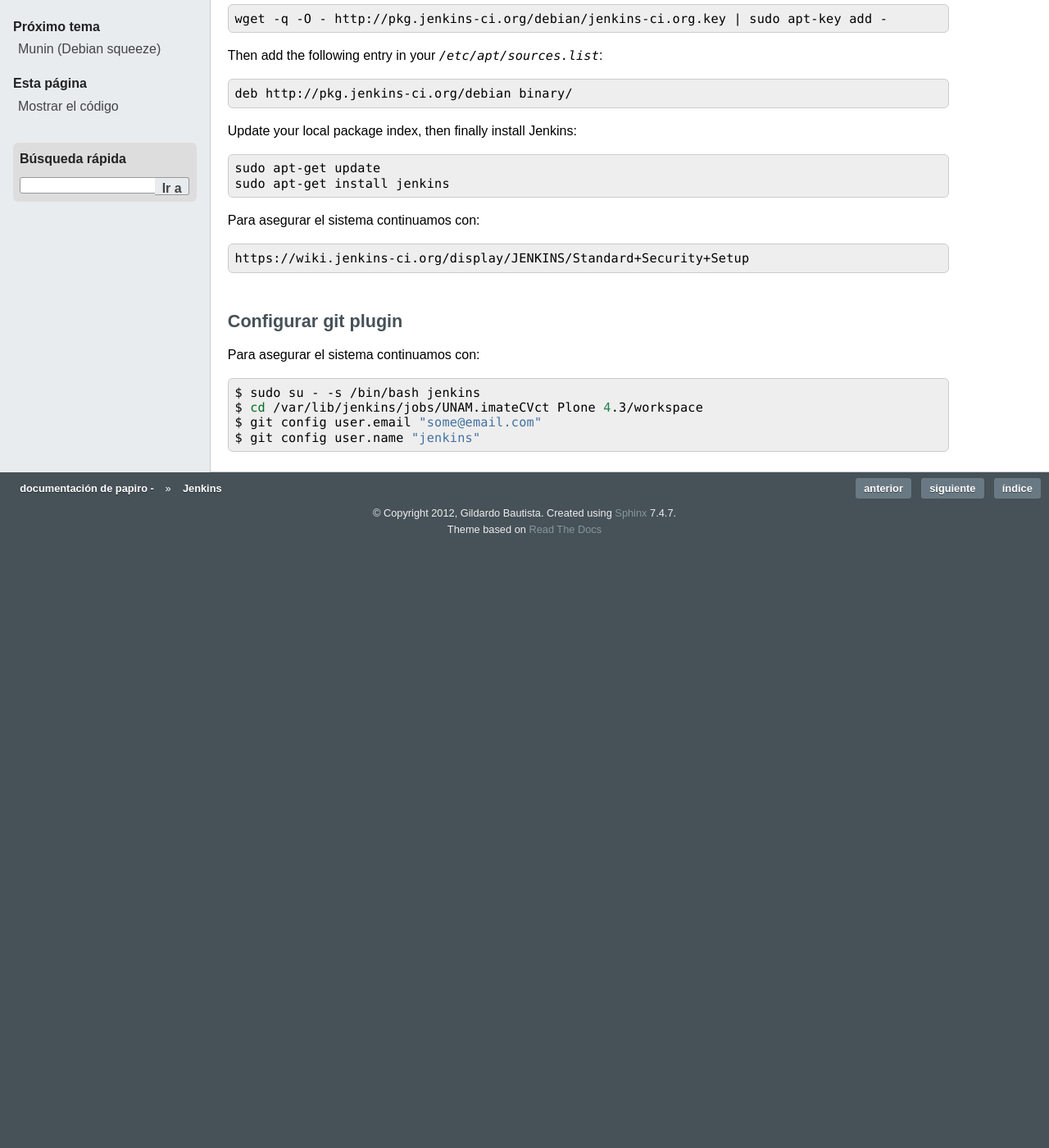
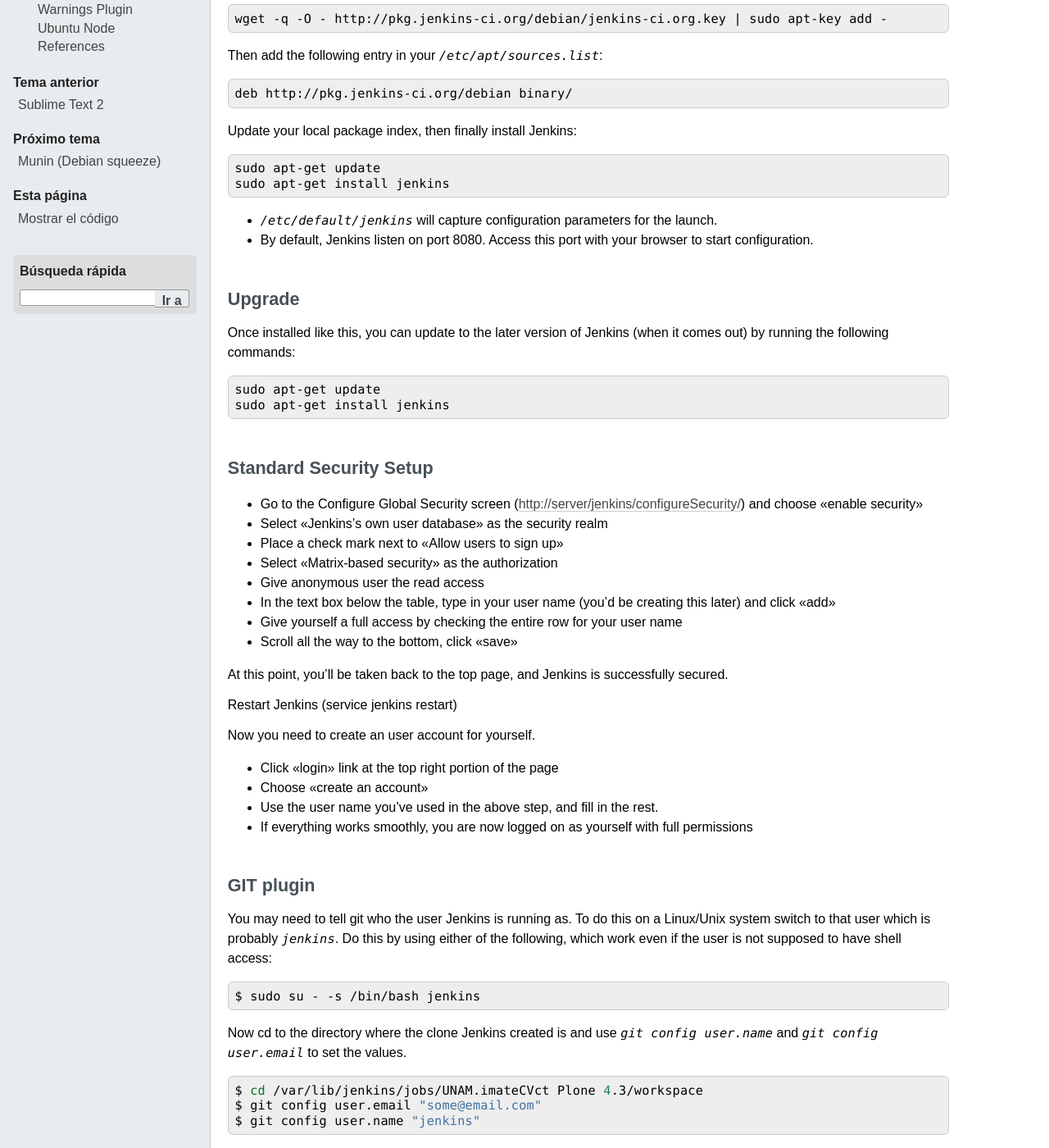
Before and after one commit to gil-cano/papiro, a Sphinx documentation site: the page built from source/jenkins.rst, in a window 1280 px wide and 1400 px high, scrolled down 223 px. Shown: the whole window at 82% size. Built offline with Sphinx 7.4.7, drawn with Linux system fonts in a browser that asks for light colours; the version number could not be read and is left out; before the commit the page ends 903 px from its top, so only the background shows below that; some of the changed text lies outside the part shown.

Commit message:
update jenkins doc

```diff
--- a/source/jenkins.rst
+++ b/source/jenkins.rst
@@ -1,6 +1,7 @@
 =======
 Jenkins
 =======
+
 
 Jenkins Installation
 ====================
@@ -25,22 +26,101 @@
    sudo apt-get update
    sudo apt-get install jenkins
 
+* `/etc/default/jenkins` will capture configuration parameters for the launch.
+* By default, Jenkins listen on port 8080. Access this port with your browser to start configuration.
 
-Para asegurar el sistema continuamos con:
+
+Upgrade
+=======
+
+Once installed like this, you can update to the later version of Jenkins (when it comes out) by running the following commands:
 
 .. code-block:: sh
 
-    https://wiki.jenkins-ci.org/display/JENKINS/Standard+Security+Setup
+   sudo apt-get update
+   sudo apt-get install jenkins
 
 
-Configurar git plugin
-=====================
+Standard Security Setup
+=======================
 
-Para asegurar el sistema continuamos con:
+* Go to the Configure Global Security screen (http://server/jenkins/configureSecurity/) and choose "enable security"
+* Select "Jenkins's own user database" as the security realm
+* Place a check mark next to "Allow users to sign up"
+* Select "Matrix-based security" as the authorization
+* Give anonymous user the read access
+* In the text box below the table, type in your user name (you'd be creating this later) and click "add"
+* Give yourself a full access by checking the entire row for your user name
+* Scroll all the way to the bottom, click "save"
+
+At this point, you'll be taken back to the top page, and Jenkins is successfully secured.
+
+Restart Jenkins (service jenkins restart)
+
+Now you need to create an user account for yourself.
+
+* Click "login" link at the top right portion of the page
+* Choose "create an account"
+* Use the user name you've used in the above step, and fill in the rest.
+* If everything works smoothly, you are now logged on as yourself with full permissions
+
+
+GIT plugin
+==========
+
+You may need to tell git who the user Jenkins is running as.
+To do this on a Linux/Unix system switch to that user which is probably `jenkins`.
+Do this by using either of the following, which work even if the user is not supposed to have shell access:
 
 .. code-block:: sh
 
     $ sudo su - -s /bin/bash jenkins
+
+Now cd to the directory where the clone Jenkins created is and use `git config user.name` and `git config user.email` to set the values.
+
+
+.. code-block:: sh
+
     $ cd /var/lib/jenkins/jobs/UNAM.imateCVct Plone 4.3/workspace
     $ git config user.email "some@email.com"
     $ git config user.name "jenkins"
+
+
+Violations plugin
+=================
+
+This plug-in generates reports static code violation detectors.
+
+
+
+Warnings Plugin
+===============
+
+This plugin generates the trend report for compiler warnings in the console log or in log files.
+
+Ubuntu Node
+===========
+
+`/usr/bin/env: node: No such file or directory`
+
+I've found this is often a misnaming error, if you install from a package
+manager you bin may be called nodejs so you just need to symlink it like so
+`ln -s /usr/bin/nodejs /usr/bin/node`
+
+
+References
+==========
+
+`Jenkins Debian packages <http://pkg.jenkins-ci.org/debian/>`_
+
+`Installing Jenkins on Ubuntu <https://wiki.jenkins-ci.org/display/JENKINS/Installing+Jenkins+on+Ubuntu>`_
+
+`Standard Security Setup <https://wiki.jenkins-ci.org/display/JENKINS/Standard+Security+Setup>`_
+
+`Jenkins buildout for PLONE projects <https://buildoutjenkins.readthedocs.org/en/latest/index.html>`_
+
+`Git Plugin <https://wiki.jenkins-ci.org/display/JENKINS/Git+Plugin>`_
+
+`Violations plugin <https://wiki.jenkins-ci.org/display/JENKINS/Violations>`_
+
+`Warnings Plugin <https://wiki.jenkins-ci.org/display/JENKINS/Warnings+Plugin>`_
```
